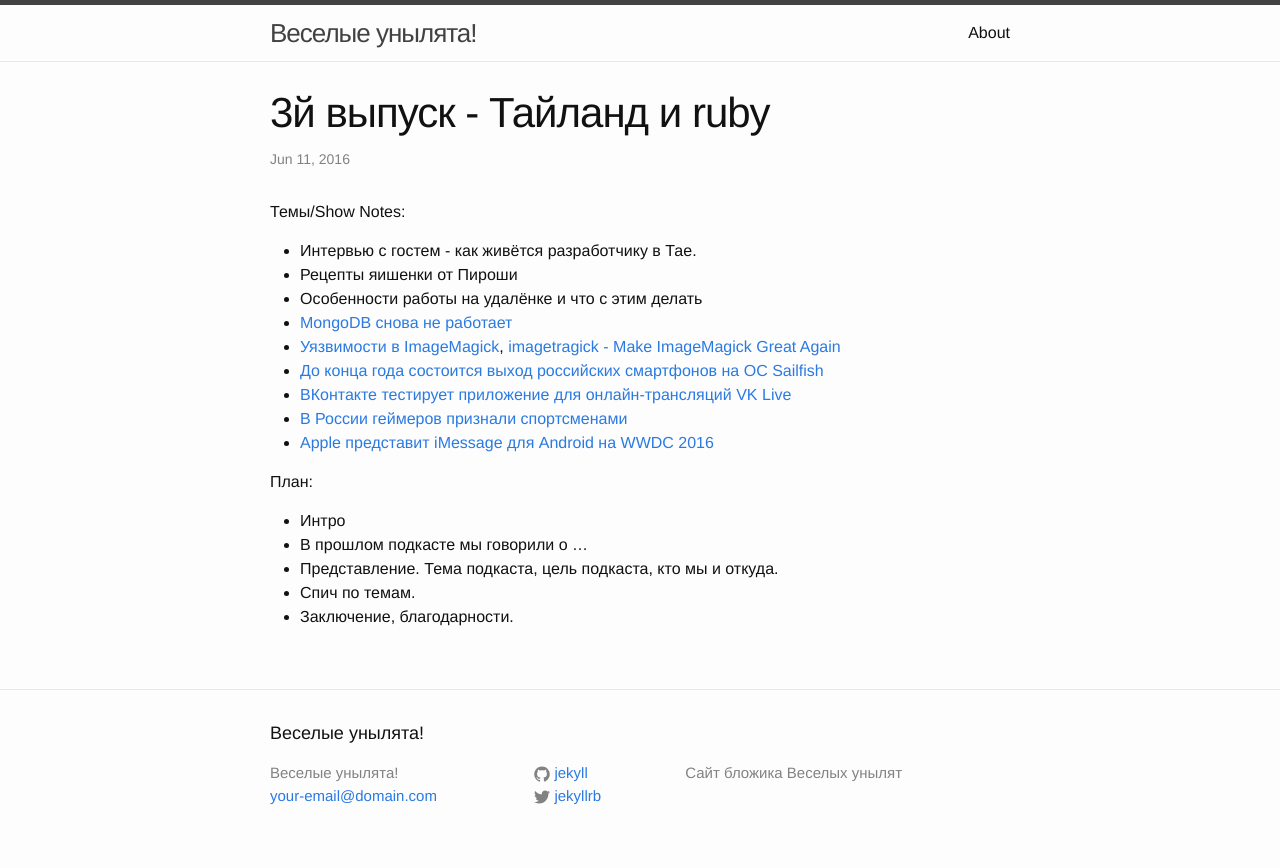
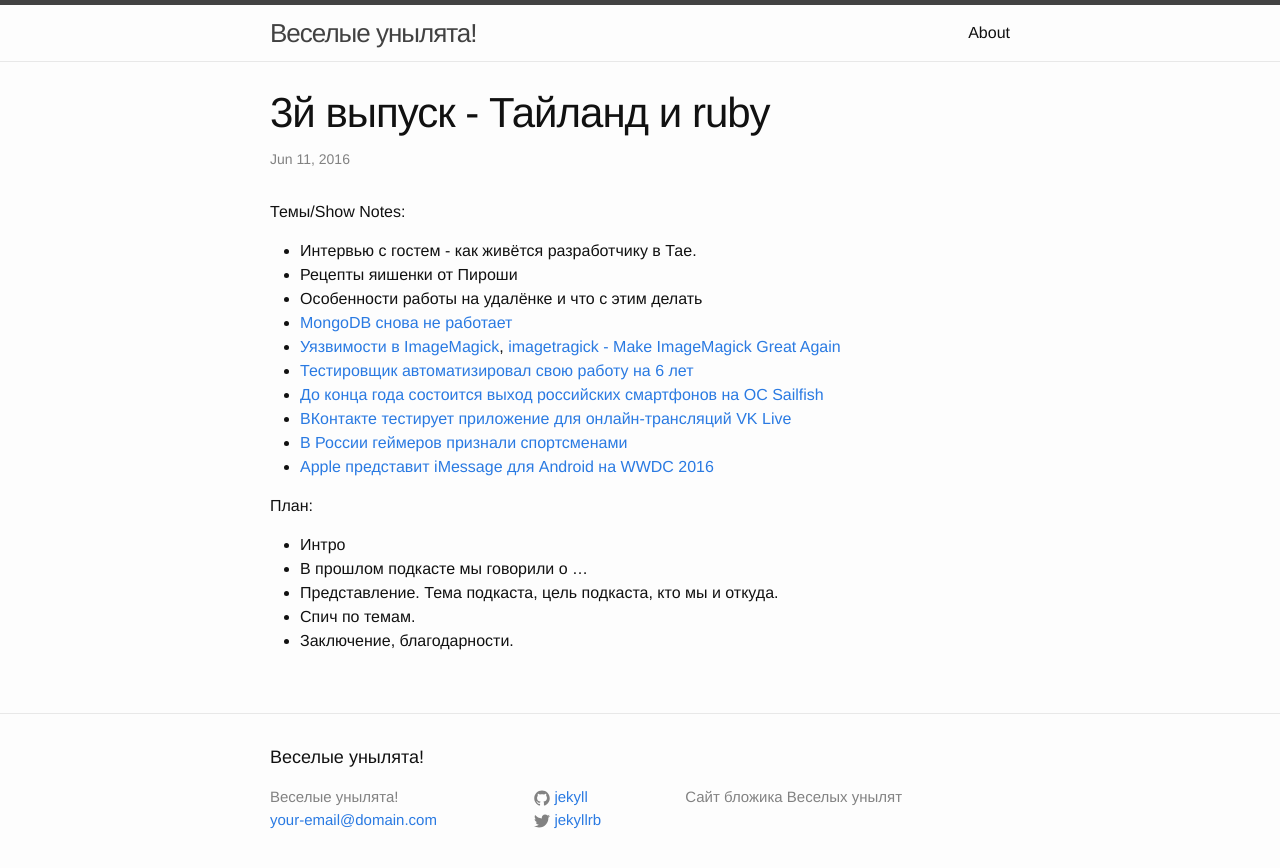
Before and after one commit to unylyata/unylyata.github.io, a Jekyll site: the page built from _posts/2016-06-04-podcast-3.markdown, in a window 1280 px wide. Shown: the top 868 px of the page. Built offline with Jekyll 4.4.1, drawn with Linux system fonts in a browser that asks for light colours; comment, search, counter and statistics services are not loaded.

Commit message:
Update 2016-06-04-podcast-3.markdown

```diff
--- a/_posts/2016-06-04-podcast-3.markdown
+++ b/_posts/2016-06-04-podcast-3.markdown
@@ -14,6 +14,7 @@ comments: true
 - Особенности работы на удалёнке и что с этим делать
 - [MongoDB снова не работает](https://engineering.meteor.com/mongodb-queries-dont-always-return-all-matching-documents-654b6594a827#.m3nmx7tvw)
 - [Уязвимости в ImageMagick](https://www.linux.org.ru/news/security/12630654), [imagetragick - Make ImageMagick Great Again](https://imagetragick.com)
+- [Тестировщик автоматизировал свою работу на 6 лет](http://www.payscale.com/career-news/2016/05/programmer-fired-after-6-years-realizes-he-doesnt-know-how-to-code)
 - [До конца года состоится выход российских смартфонов на ОС Sailfish](http://www.kommersant.ru/doc/3008908)
 - [ВКонтакте тестирует приложение для онлайн-трансляций VK Live](https://daily.afisha.ru/news/2425-vkontakte-testiruet-prilozhenie-dlya-onlayn-translyaciy-vk-live/)
 - [В России геймеров признали спортсменами](https://www.gazeta.ru/tech/2016/06/08/8292761/games-are-cool.shtml)
```
